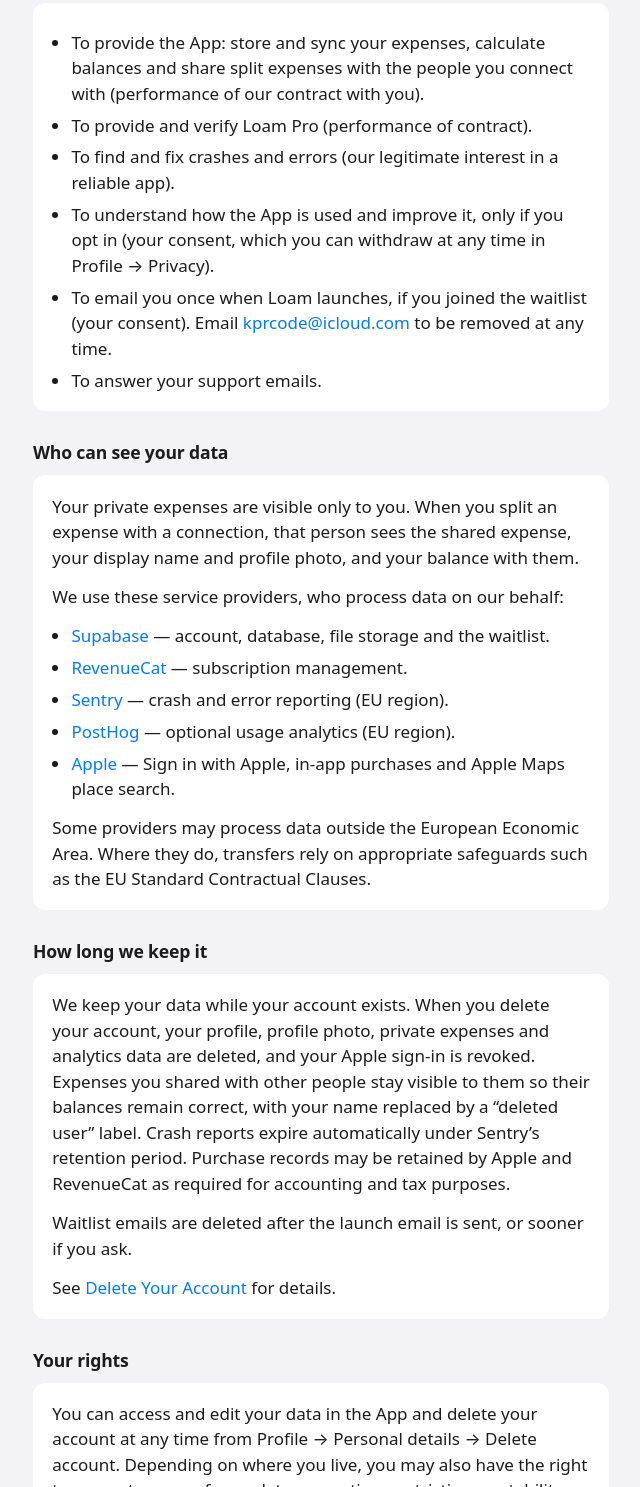
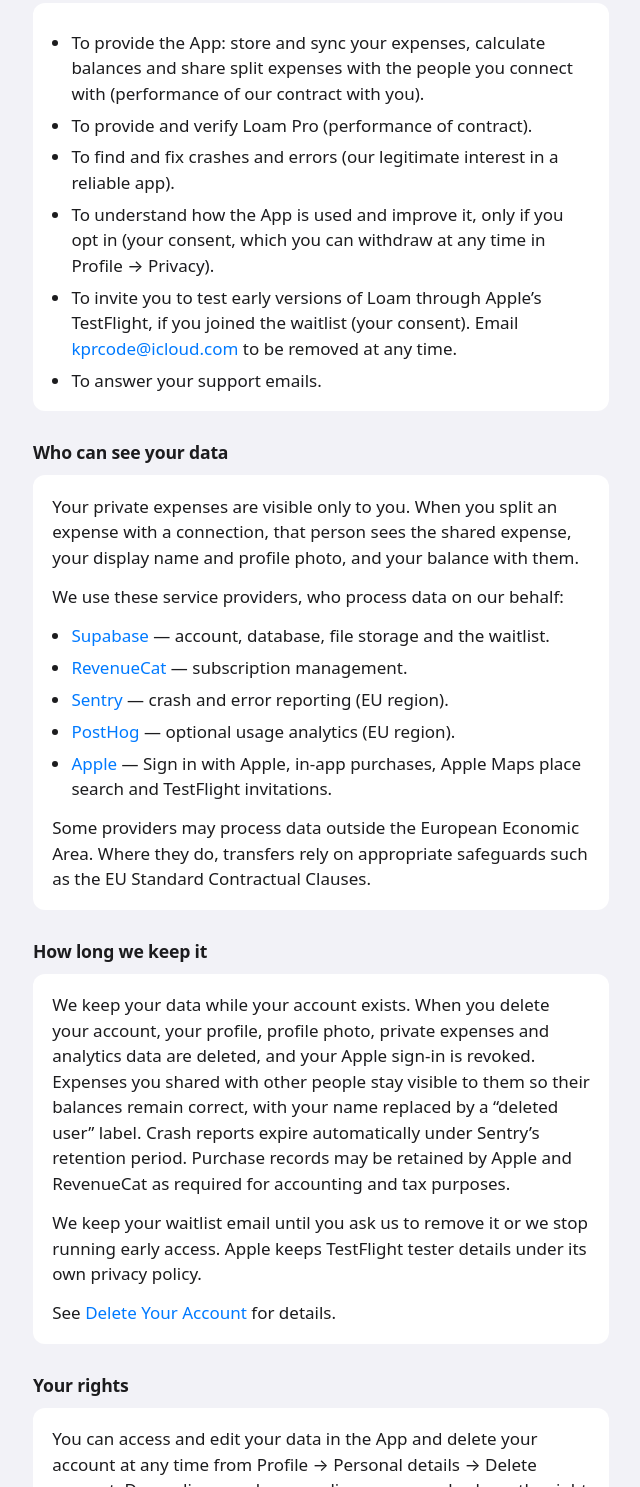
Before and after one commit to KPR23/loam, a plain HTML site: page site/privacy/index.html in a window 1280 px wide. Shown: the part 1426-2913 px from the top of the page, without its empty margins (319-959 px from the left). Drawn offline with Linux system fonts and the light colour scheme.

Commit message:
Pitch the waitlist as early access through TestFlight with a free week of Pro

```diff
--- a/site/privacy/index.html
+++ b/site/privacy/index.html
@@ -67,8 +67,9 @@
           <li>To find and fix crashes and errors (our legitimate interest in a reliable app).</li>
           <li>To understand how the App is used and improve it, only if you opt in (your consent, which you can
             withdraw at any time in Profile → Privacy).</li>
-          <li>To email you once when Loam launches, if you joined the waitlist (your consent). Email
-            <a href="mailto:kprcode@icloud.com">kprcode@icloud.com</a> to be removed at any time.</li>
+          <li>To invite you to test early versions of Loam through Apple’s TestFlight, if you joined the
+            waitlist (your consent). Email <a href="mailto:kprcode@icloud.com">kprcode@icloud.com</a> to be
+            removed at any time.</li>
           <li>To answer your support emails.</li>
         </ul>
       </div>
@@ -86,8 +87,8 @@
           <li><a href="https://www.revenuecat.com/privacy">RevenueCat</a> — subscription management.</li>
           <li><a href="https://sentry.io/privacy/">Sentry</a> — crash and error reporting (EU region).</li>
           <li><a href="https://posthog.com/privacy">PostHog</a> — optional usage analytics (EU region).</li>
-          <li><a href="https://www.apple.com/legal/privacy/">Apple</a> — Sign in with Apple, in-app purchases
-            and Apple Maps place search.</li>
+          <li><a href="https://www.apple.com/legal/privacy/">Apple</a> — Sign in with Apple, in-app purchases,
+            Apple Maps place search and TestFlight invitations.</li>
         </ul>
         <p>
           Some providers may process data outside the European Economic Area. Where they do, transfers rely
@@ -106,7 +107,8 @@
           accounting and tax purposes.
         </p>
         <p>
-          Waitlist emails are deleted after the launch email is sent, or sooner if you ask.
+          We keep your waitlist email until you ask us to remove it or we stop running early access.
+          Apple keeps TestFlight tester details under its own privacy policy.
         </p>
         <p>
           See <a href="/loam/delete-account/">Delete Your Account</a> for details.
```
Also changed, not shown: site/index.html (+9 -7 lines).
